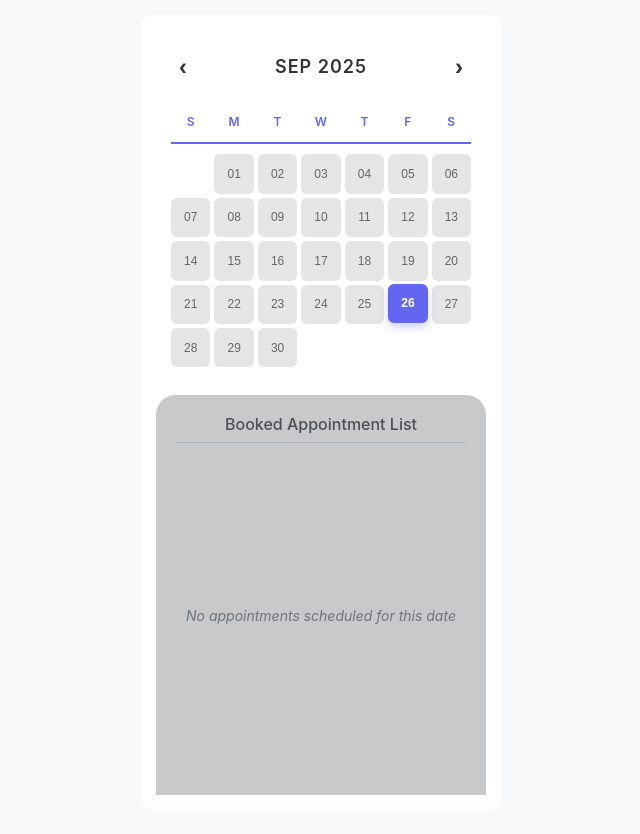
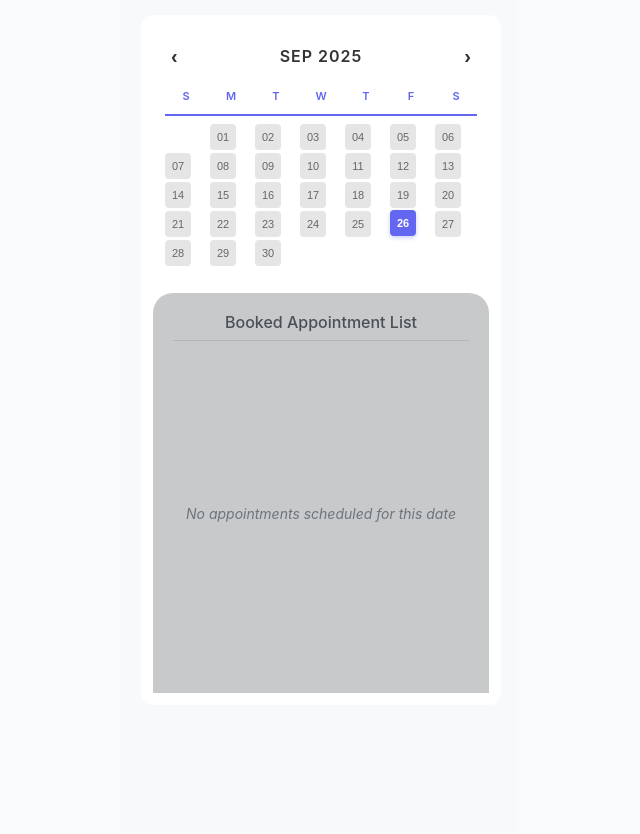
Before and after one commit to Majorosas16/FellowWEBProject, a React (Vite) app: page /calendar in a window 1280 px wide. Shown: the top 834 px of the page, without its empty margins (319-959 px from the left). Built offline with nearby package versions, Linux system fonts and the light colour scheme.

Commit message:
more tryCalendar

```diff
--- a/src/components/Calendar/Calendar.css
+++ b/src/components/Calendar/Calendar.css
@@ -1,24 +1,24 @@
 .calendar-container {
   width: 100%;
-  max-width: 400px;
   background: white;
   border-radius: 12px;
-  padding: 15px;
+  padding: 12px;
   font-family: -apple-system, BlinkMacSystemFont, 'Segoe UI', Roboto, sans-serif;
+  box-sizing: border-box;
 }
 
 .calendar-header {
   display: flex;
   justify-content: space-between;
   align-items: center;
-  margin-bottom: 20px;
+  margin-bottom: 12px;
 }
 
 .nav-button {
   background: none;
   border: none;
   cursor: pointer;
-  padding: 8px;
+  padding: 6px;
   border-radius: 50%;
   transition: background-color 0.2s;
 }
@@ -28,13 +28,13 @@
 }
 
 .nav-arrow {
-  font-size: 24px;
+  font-size: 20px;
   color: #333;
   font-weight: bold;
 }
 
 .month-year {
-  font-size: 18px;
+  font-size: 16px;
   font-weight: 600;
   color: #333;
   margin: 0;
@@ -44,24 +44,24 @@
 .weekdays {
   display: grid;
   grid-template-columns: repeat(7, 1fr);
-  gap: 4px;
-  margin-bottom: 10px;
+  gap: 3px;
+  margin-bottom: 8px;
   border-bottom: 2px solid #6366f1;
-  padding-bottom: 8px;
+  padding-bottom: 6px;
 }
 
 .weekday {
   text-align: center;
   font-weight: 600;
   color: #6366f1;
-  font-size: 12px;
-  padding: 3px 0;
+  font-size: 11px;
+  padding: 2px 0;
 }
 
 .days-grid {
   display: grid;
   grid-template-columns: repeat(7, 1fr);
-  gap: 4px;
+  gap: 3px;
 }
 
 .day-cell {
@@ -72,12 +72,13 @@
   border: none;
   background: #e5e5e5;
   color: #666;
-  font-size: 12px;
+  font-size: 11px;
   font-weight: 500;
-  border-radius: 6px;
+  border-radius: 4px;
   cursor: pointer;
   transition: all 0.2s ease;
-  min-height: 30px;
+  min-height: 26px;
+  max-height: 26px;
 }
 
 .day-cell:not(.empty):hover {
@@ -102,29 +103,9 @@
   color: white;
   font-weight: 600;
   transform: translateY(-1px);
-  box-shadow: 0 4px 8px rgba(99, 102, 241, 0.3);
+  box-shadow: 0 2px 4px rgba(99, 102, 241, 0.3);
 }
 
 .day-cell.selected:hover {
   background-color: #5856eb;
 }
-
-/* Responsive */
-@media (max-width: 480px) {
-  .calendar-container {
-    padding: 12px;
-  }
-
-  .day-cell {
-    min-height: 28px;
-    font-size: 11px;
-  }
-
-  .month-year {
-    font-size: 16px;
-  }
-
-  .weekday {
-    font-size: 11px;
-  }
-}
```
